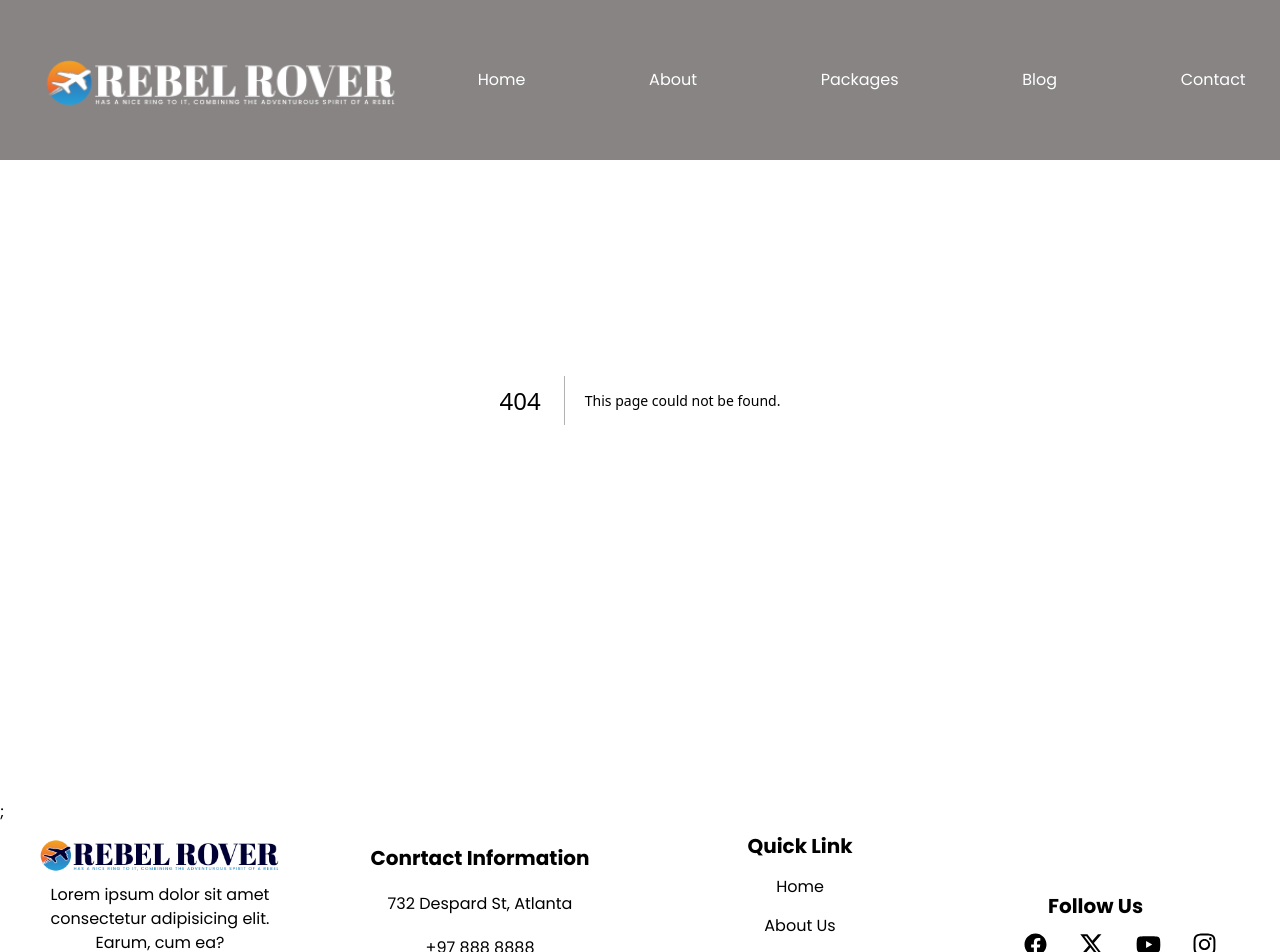
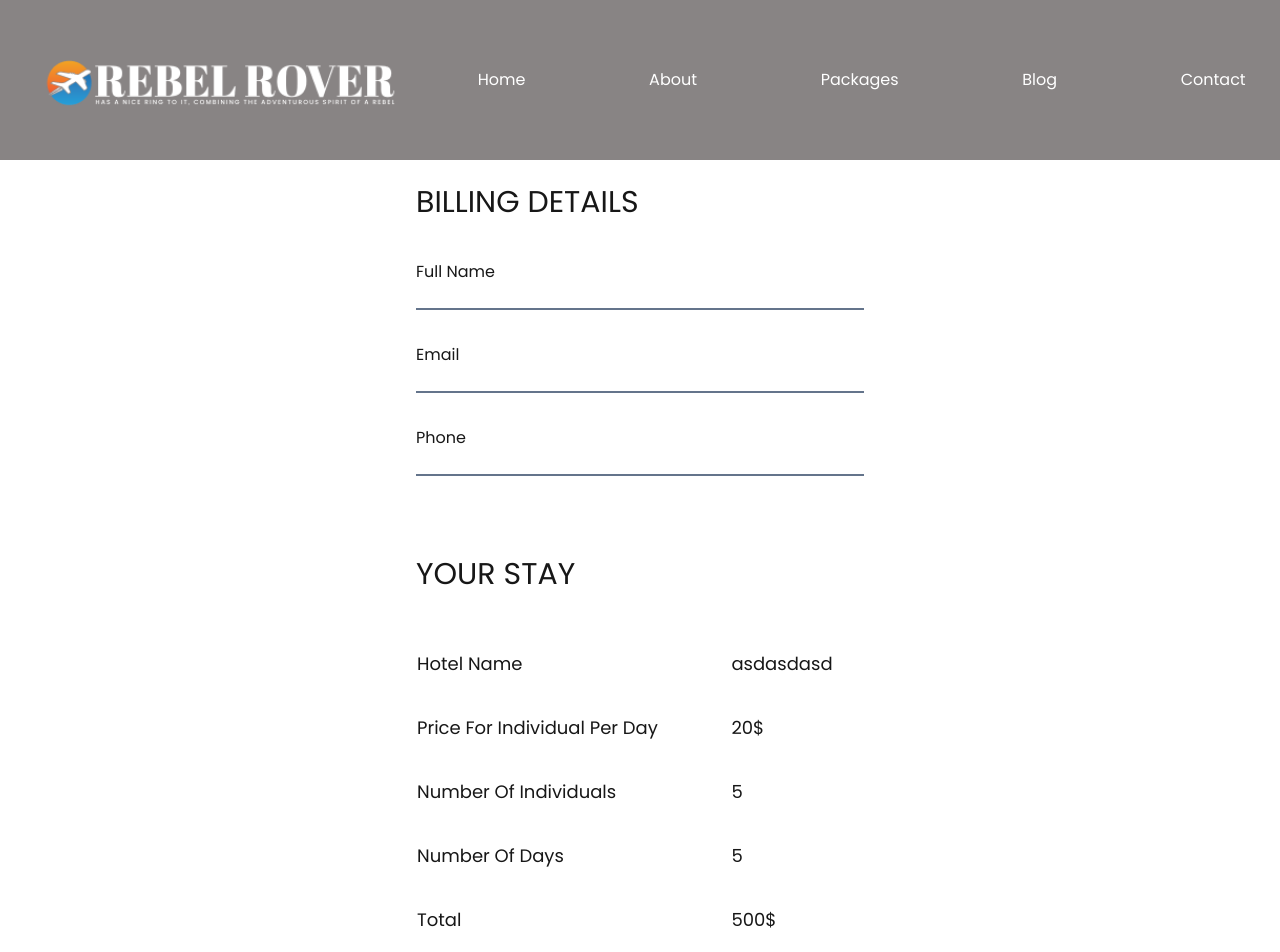
Before and after one commit to mahmoud2391997/travelling, a Next.js app: page /Checkout in a window 1280 px wide. Before the commit this address had no page. Shown: the top 952 px of the page. Built offline with nearby package versions, Linux system fonts and the light colour scheme.

Commit message:
checkout

```diff
--- a/components/singleHotel.tsx
+++ b/components/singleHotel.tsx
@@ -36,7 +36,7 @@ const SingleHotel: React.FC<hotelProp> = ({ hotel, individuals, days }) => {
           <span>{hotel.price * individuals * days}$</span>
         </div>
         <button className="bg-blue-600 h-10 w-40 rounded text-white">
-          see availability
+          Register
         </button>
       </div>
     </div>
--- /dev/null
+++ b/pages/Checkout/index.tsx
@@ -0,0 +1,74 @@
+export default function Checkout() {
+  return (
+    <div className="pt-36">
+      <h2 className="m-auto my-10 racking-wider text-3xl font-thin w-[35%] text-start">
+        BILLING DETAILS
+      </h2>
+      <div className=" h-[90vh]  m-auto w-[35%]">
+        <div className="h-[30%] justify-between flex flex-col">
+          <div className="flex flex-col ">
+            <label htmlFor="">Full Name</label>
+            <input
+              className="border-b-2 border-slate-500"
+              type="text"
+              required
+            />
+          </div>
+
+          <div className="flex flex-col ">
+            <label htmlFor="">Email</label>
+            <input
+              className="border-b-2 border-slate-500"
+              type="text"
+              required
+            />
+          </div>
+          <div className="flex flex-col ">
+            <label htmlFor="">Phone</label>
+            <input
+              className="border-b-2 border-slate-500"
+              type="text"
+              required
+            />
+          </div>
+        </div>
+        <h2 className="m-auto my-10 racking-wider text-3xl font-thin w-[100%] mt-20 text-start">
+          YOUR STAY
+        </h2>
+
+        <table className="w-[100%] h-80 text-lg m-auto table">
+          <tbody className="h-full ">
+            <tr className="border-b-1 border-black">
+              <td>Hotel Name</td>
+              <td>asdasdasd</td>
+            </tr>
+
+            <tr className="border-b-1 border-black">
+              <td>Price For Individual Per Day</td>
+              <td>20$</td>
+            </tr>
+            <tr className="border-b-1 border-black">
+              <td>Number Of Individuals</td>
+              <td>5</td>
+            </tr>
+            <tr className="border-b-1 border-black">
+              <td>Number Of Days</td>
+              <td>5</td>
+            </tr>
+            <tr className="border-b-1 border-black">
+              <td>Total</td>
+              <td>500$</td>
+            </tr>
+          </tbody>
+        </table>
+
+        <button
+          className="button home  border-[#120B0B] border-2 w-52 h-12 text-black mt-10 mb-20 m-auto"
+          id="home"
+        >
+          BOOK AND PAY WITH STRIPE
+        </button>
+      </div>
+    </div>
+  );
+}
```
